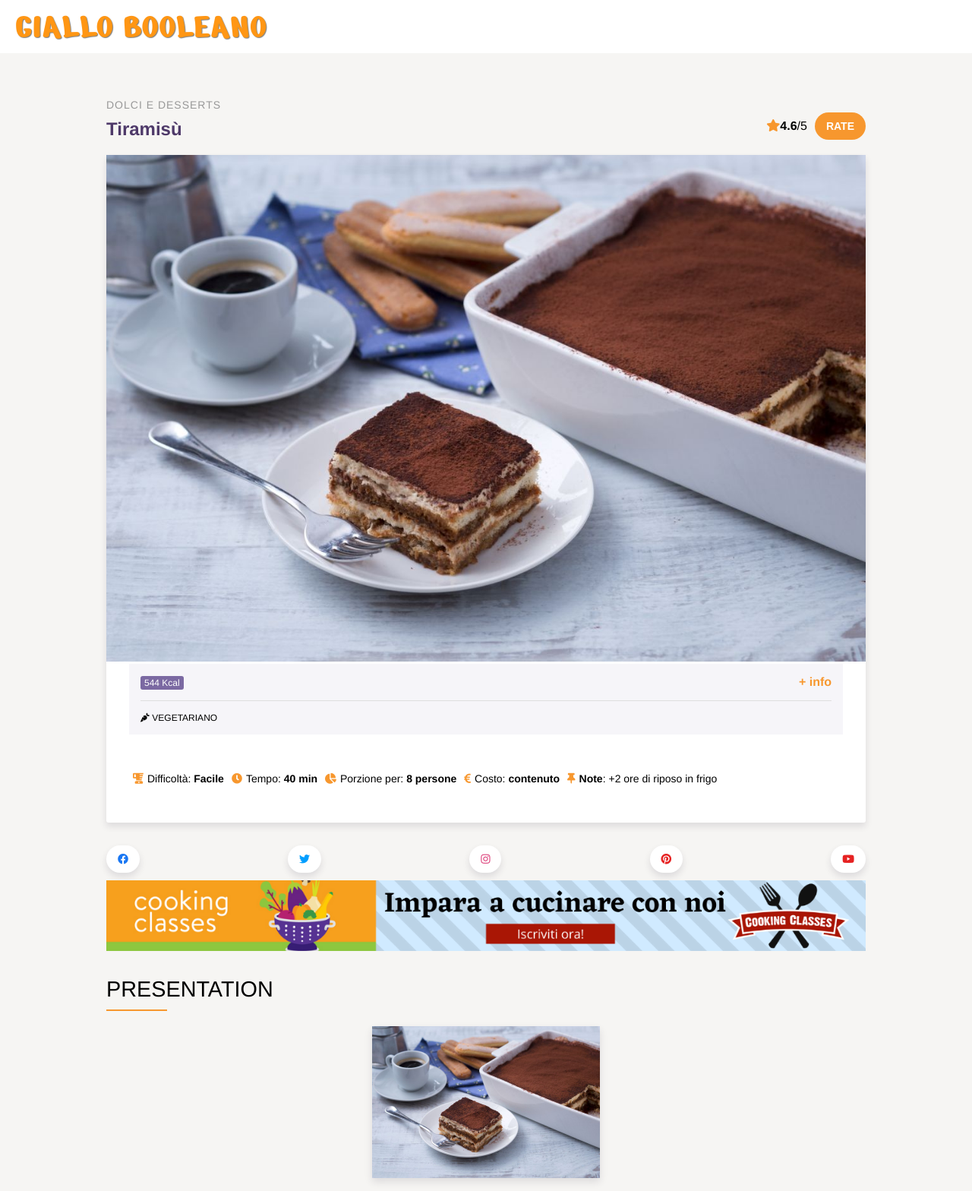
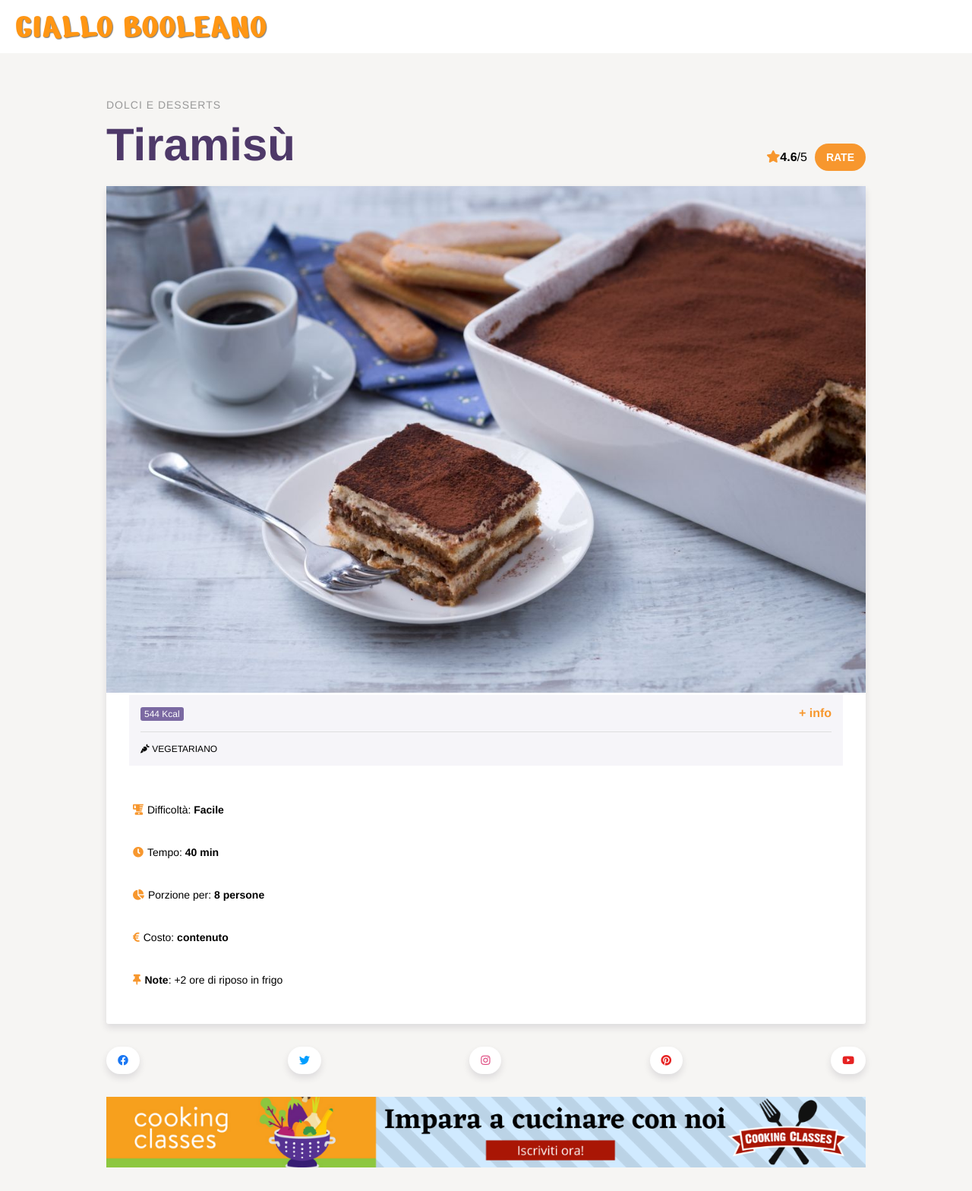
Before and after one commit to tizianotambone/htmlcss-responsive-layout, a plain HTML site: page giallo_booleano_mobile_first_starter/index.html in a window 1280 px wide. Shown: the top 1568 px of the page at 76% size. Drawn offline with Linux system fonts and the light colour scheme.

Commit message:
[UPD] desktopin progress

```diff
--- a/giallo_booleano_mobile_first_starter/css/responsive.css
+++ b/giallo_booleano_mobile_first_starter/css/responsive.css
@@ -24,13 +24,25 @@
 .ads{
 	display: inline;
 }
+.clearfix img{
+	float: left;
+	padding: 10px;
+}
+.social-network .btn{
+	font-size: 40px;
+
+}
+.ads{
+	display: block;
+}
 }
 
-@media screen and(min-width:992px) {
-	.recipttitle{
+@media screen and (min-width:992px) {
+	.recipe-title{
 		font-size: 40px;
 	}
 	.quick-notes ul{
-		flex-direction: column;
-	}
+		 flex-direction: column;
+		}
+
 }
```
